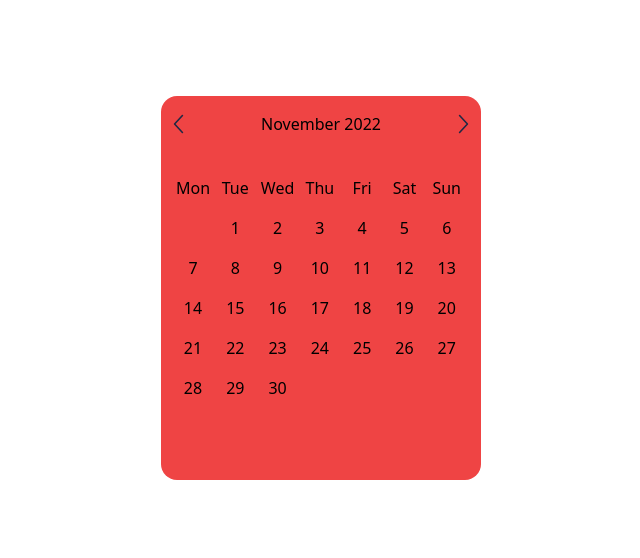
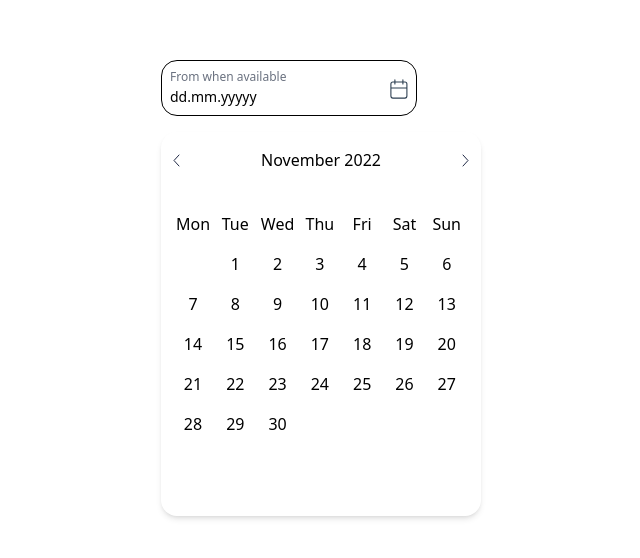
Before and after one commit to Brentlok/Calendar, a Next.js app: page / in a window 1280 px wide. Shown: the part 112-670 px from the top of the page, without its empty margins (319-959 px from the left). Built offline with nearby package versions, Linux system fonts and the light colour scheme.

Commit message:
Date Input

```diff
--- a/components/Calendar/Calendar.tsx
+++ b/components/Calendar/Calendar.tsx
@@ -33,12 +33,13 @@ export const Calendar = (props: Props) => {
         </div>
     ));
 
-    const fillStart = new Array(firstDay).fill(0).map((_, idx) => <div key={idx} className="calendar-cell" />);
+    const fillStart = new Array(firstDay)
+        .fill(0).map((_, idx) => <div key={idx} className="calendar-cell" />);
 
     const days = fillStart.concat(daysBase);
 
     return (
-        <div className="w-80 h-96 bg-red-500 rounded-2xl px-3 pt-4 pb-6">
+        <div className="w-80 h-96 rounded-2xl px-3 pt-4 pb-6 shadow-md">
             <CalendarHeader
                 date={date}
                 changeMonth={changeMonth}
--- a/components/Calendar/CalendarHeader.tsx
+++ b/components/Calendar/CalendarHeader.tsx
@@ -14,6 +14,7 @@ export const CalendarHeader = (props: Props) => (
             onClick={() => props.changeMonth?.(-1)}
         >
             <Image
+                className="w-auto h-auto"
                 src='/assets/arrow.svg'
                 alt=""
                 width={11}
@@ -30,6 +31,7 @@ export const CalendarHeader = (props: Props) => (
             onClick={() => props.changeMonth?.(1)}
         >
             <Image
+                className="w-auto h-auto"
                 src='/assets/arrow.svg'
                 alt=""
                 width={11}
--- /dev/null
+++ b/components/DateInput.tsx
@@ -0,0 +1,50 @@
+import Image from "next/image";
+import { useEffect, useState } from "react";
+import { DateType } from "~/types"
+import { formatDateInput } from "~/utils";
+import { dateToInput } from "~/utils/dateToInput";
+
+type Props = {
+    date: DateType;
+}
+
+export const DateInput = (props: Props) => {
+    const [value, setValue] = useState('');
+
+    useEffect(() => {
+        setValue(dateToInput(props.date));
+    }, [props.date]);
+
+    useEffect(() => {
+        setValue('');
+    }, [props.date.month]);
+
+    const handleChange = (date: string) => {
+        if (date.length > 10) {
+            return;
+        }
+
+        setValue(formatDateInput(date));
+    }
+
+    return (
+        <div className="flex flex-col justify-between w-64 h-14 border-1 border-black rounded-2xl p-2 text-gray-500 relative">
+            <span className="text-xs">From when available</span>
+            <input
+                onChange={e => handleChange(e.target.value)}
+                value={value}
+                className="text-sm bg-none placeholder:text-black w-24 text-black"
+                type="text"
+                placeholder="dd.mm.yyyyy"
+            />
+            <div className="absolute top-0 right-2 h-14 grid place-items-center">
+                <Image
+                    src='/assets/calendar.svg'
+                    alt=""
+                    width={18}
+                    height={20}
+                />
+            </div>
+        </div>
+    );
+}
--- a/components/index.ts
+++ b/components/index.ts
@@ -1 +1,2 @@
-export * from './Calendar/Calendar';
+export * from './Calendar';
+export * from './DateInput'
--- a/pages/index.tsx
+++ b/pages/index.tsx
@@ -1,5 +1,5 @@
 import { useState } from 'react';
-import { Calendar } from '~/components';
+import { Calendar, DateInput } from '~/components';
 import { changeMonth, convertDate } from '~/utils';
 
 const Home = () => {
@@ -12,16 +12,22 @@ const Home = () => {
         setDate(newDate);
     }
 
-    const handleDateChange = (num: number) => setDateNum(num);
+    const handleDateChange = (num: number) => {
+        setDateNum(num);
+        setDate({ ...date, day: num + 1 });
+    }
 
     return (
         <main className="w-full h-page grid place-items-center">
+            <div className='flex flex-col gap-4'>
+                <DateInput date={date} />
                 <Calendar
                     date={date}
                     currentDate={dateNum}
                     changeMonth={handleMonthChange}
                     changeDate={handleDateChange}
                 />
+            </div>
         </main>
     );
 };
--- a/styles/globals.css
+++ b/styles/globals.css
@@ -18,4 +18,8 @@ body {
     .calendar-cell[data-is-active='true'] {
         @apply border-2;
     }
+
+    .border-1 {
+        border-width: 1px;
+    }
 }
--- /dev/null
+++ b/utils/dateToInput.ts
@@ -0,0 +1,3 @@
+import { DateType } from "~/types";
+
+export const dateToInput = (date: DateType) => `${date.day}.${date.month}.${date.year}`;
--- /dev/null
+++ b/utils/formatDateInput.ts
@@ -0,0 +1,17 @@
+export const formatDateInput = (input: string) => {
+    if (!input) {
+        return input;
+    }
+
+    const date = input.replace(/[^\d]/g, '');
+
+    if (date.length < 3) {
+        return date;
+    }
+
+    if (date.length < 5) {
+        return `${date.slice(0, 2)}.${date.slice(2)}`;
+    }
+
+    return `${date.slice(0, 2)}.${date.slice(2, 4)}.${date.slice(4, 8)}`;
+}
--- a/utils/index.ts
+++ b/utils/index.ts
@@ -3,3 +3,4 @@ export * from './convertDate';
 export * from './changeMonth';
 export * from './getDatesInMonth';
 export * from './getFirstDayInMonth';
+export * from './formatDateInput';
```
Also changed, not shown: bits/index.ts (deleted), public/assets/calendar.svg (added). Lines whose indentation alone changed are shown as unchanged.
